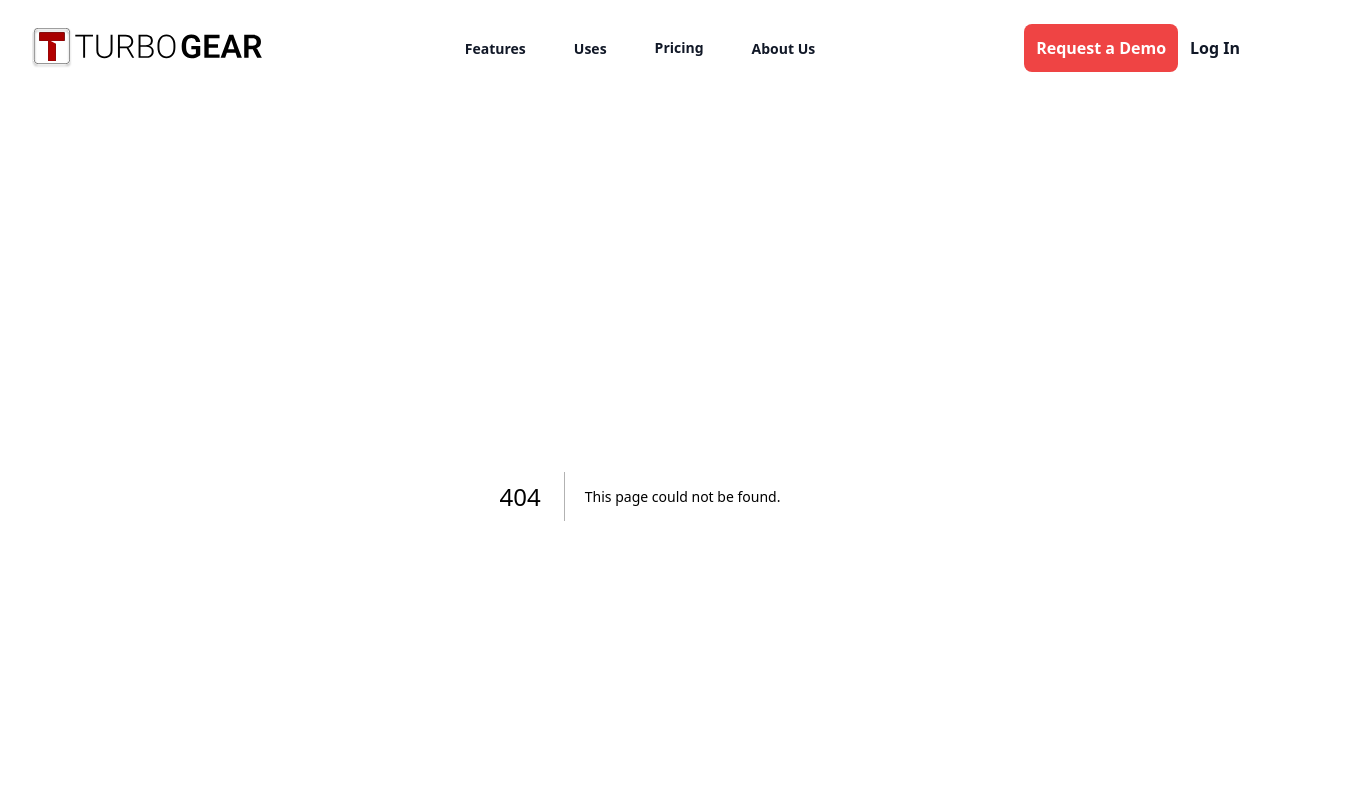
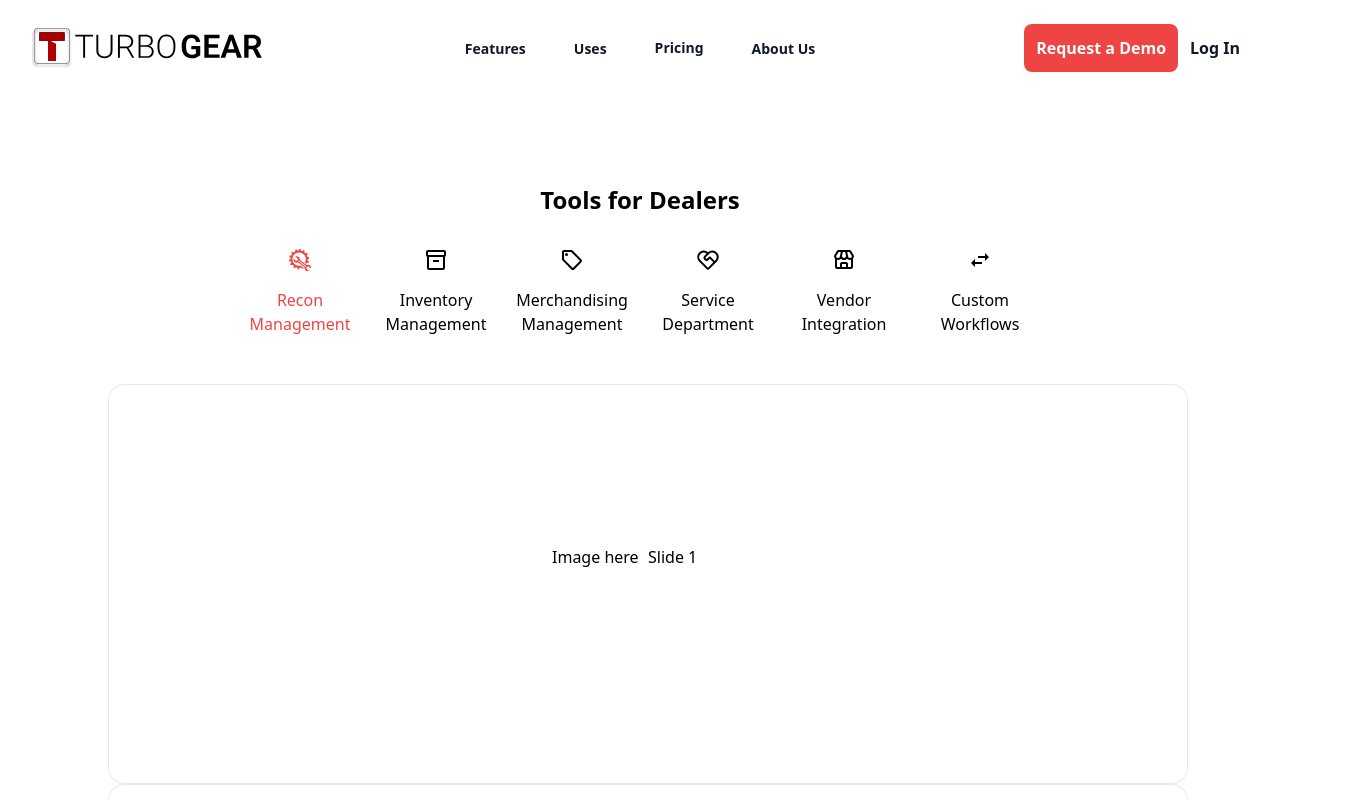
Before and after one commit to torchcommercialmedia/marketingsite, a Next.js app in the folder client/: page /service-toolkit in a window 1280 px wide. Before the commit this address had no page. Shown: the top 800 px of the page, 1372 px wide, since content can reach past the window. Built offline with nearby package versions, Linux system fonts and the light colour scheme.

Commit message:
added react hook form and fix navigation

```diff
--- a/client/app/(index)/page.tsx
+++ b/client/app/(index)/page.tsx
@@ -10,6 +10,7 @@ import ServiceCompany from "@/components/MainPage/ServiceCompany";
 import Tools from "@/components/MainPage/Tools";
 import ToolsForDealers from "@/components/MainPage/ToolsForDealers";
 import { fetchDataFromApi } from "@/utils/fetch/fetchIndex";
+import ContactUs from "@/components/MainPage/ContactUs";
 
 export default async function Home() {
   const hero = await fetchDataFromApi("/main-pages?populate[hero][populate]=*");
@@ -28,6 +29,7 @@ export default async function Home() {
       <BuiltWithAi />
       <Integration />
       <Testimonials />
+      <ContactUs />
       <Footer />
     </main>
   );
--- /dev/null
+++ b/client/app/service-toolkit/page.tsx
@@ -0,0 +1,14 @@
+import ServiceToolkit from "@/components/ServiceToolkit/ServiceToolkit";
+import React, { useState } from "react";
+
+type Props = {};
+
+const page = (props: Props) => {
+  return (
+    <div className="flex w-full flex-col">
+      <ServiceToolkit />
+    </div>
+  );
+};
+
+export default page;
--- /dev/null
+++ b/client/components/MainPage/ContactUs.tsx
@@ -0,0 +1,83 @@
+import React from "react";
+import { useForm, SubmitHandler } from "react-hook-form";
+import { AiOutlinePhone } from "react-icons/ai";
+import { MdEmail } from "react-icons/md";
+import { FaLocationArrow } from "react-icons/fa";
+
+type Props = {};
+
+type Inputs = {
+  name: string;
+  email: string;
+  subject: string;
+  message: string;
+};
+
+const ContactUs = (props: Props) => {
+  const {
+    register,
+    handleSubmit,
+    watch,
+    formState: { errors },
+  } = useForm<Inputs>();
+  const onSubmit: SubmitHandler<Inputs> = (formData) => {
+    window.location.href = `mailto:devjrl.programmer@gmail?subject=${formData.subject}&body=Hi, my name is ${formData.name}, ${formData.message} (${formData.email})`;
+  };
+  return (
+    <section className="isolate bg-white px-6 py-24 sm:py-32 lg:px-8">
+      {/* <h3 className="absolute top-24 uppercase tracking-[20px] text-gray-500 text-2xl">
+        Request a Demo
+      </h3> */}
+
+      <div className="flex flex-col w-screen p-4 md:space-y-10">
+        <h4 className="text-lg md:text-2xl font-semibold text-center flex flex-row mx-auto">
+          <span className="underline decoration-red-500/50 ml-1">
+            Request a Demo.
+          </span>
+        </h4>
+        <form
+          onSubmit={handleSubmit(onSubmit)}
+          className="flex flex-col space-y-2 w-fit mx-auto"
+        >
+          <div className="md:space-x-2 md:flex w-full">
+            <input
+              required
+              {...register("name")}
+              placeholder="Name"
+              className="contactInput w-full mb-2 md:mb-0"
+              type="text"
+            />
+            <input
+              required
+              {...register("email")}
+              placeholder="Email"
+              className="contactInput w-full"
+              type="email"
+            />
+          </div>
+          <input
+            required
+            {...register("subject")}
+            placeholder="Subject"
+            className="contactInput"
+            type="text"
+          />
+          <textarea
+            required
+            {...register("message")}
+            placeholder="Message"
+            className="contactInput"
+          />
+          <button
+            className="bg-[#F7AB0A] py-2 rounded-md text-black font-bold text-lg"
+            type="submit"
+          >
+            Submit
+          </button>
+        </form>
+      </div>
+    </section>
+  );
+};
+
+export default ContactUs;
--- a/client/components/MainPage/ServiceCompany.tsx
+++ b/client/components/MainPage/ServiceCompany.tsx
@@ -100,7 +100,7 @@ const ServiceCompany = (props: Props) => {
       <div className="flex justify-center w-full flex-col">
         <div className="p-10"></div>
         <h2 className="font-semibold mx-auto text-2xl text-center">
-          Tools for All Auto Professionals
+          Tools for Service Companies & Dealer Service Departments
         </h2>
         <div className="p-2"></div>
         <div className="flex justify-center space-x-2">
--- a/client/components/MainPage/Testimonials.tsx
+++ b/client/components/MainPage/Testimonials.tsx
@@ -73,7 +73,7 @@ const Testimonials = (props: Props) => {
       aria-label="What our customers are saying"
       className="bg-slate-50 py-20 sm:py-32"
     >
-      <div className="w-full max-w-7xl min-h-screen mx-auto p-4">
+      <div className="w-full max-w-7xl mx-auto p-4">
         <div className="mx-auto max-w-2xl md:text-center">
           <h2 className="font-display text-3xl tracking-tight text-slate-900 sm:text-4xl">
             What our customers are saying
--- /dev/null
+++ b/client/components/ServiceToolkit/ServiceToolkit.tsx
@@ -0,0 +1,152 @@
+"use client";
+import React, { useMemo, useRef, useState } from "react";
+import { IconType } from "react-icons";
+import { BiStore } from "react-icons/bi";
+import { GiAutoRepair } from "react-icons/gi";
+import {
+  MdOutlineInventory2,
+  MdOutlineSell,
+  MdOutlineSwapHoriz,
+} from "react-icons/md";
+import { RiServiceLine } from "react-icons/ri";
+import { Pagination } from "swiper";
+
+import { Swiper, SwiperClass, SwiperSlide } from "swiper/react";
+
+type Props = {};
+
+interface ToolsForProfessional {
+  icon: IconType;
+  size: number;
+  text: string;
+}
+
+const ServiceToolkit = (props: Props) => {
+  const ProductArray: ToolsForProfessional[] = useMemo(
+    () => [
+      { icon: GiAutoRepair, size: 24, text: "Recon Management" },
+      { icon: MdOutlineInventory2, size: 24, text: "Inventory Management" },
+      { icon: MdOutlineSell, size: 24, text: "Merchandising Management" },
+      { icon: RiServiceLine, size: 24, text: "Service Department" },
+      { icon: BiStore, size: 24, text: "Vendor Integration" },
+      { icon: MdOutlineSwapHoriz, size: 24, text: "Custom Workflows" },
+    ],
+    []
+  );
+
+  const [selectedTool, setSelectedTool] = useState<string>(
+    ProductArray[0]?.text || ""
+  );
+  const swiperRefTool = useRef<SwiperClass | undefined>();
+  const swiperRefToolGate = useRef<SwiperClass | undefined>();
+
+  const AddedDivArray = (array: ToolsForProfessional[]) => {
+    const rows = [];
+    for (let i = 0; i < array.length; i++) {
+      const div = array[i];
+      rows.push(
+        <div
+          className="flex"
+          key={i}
+          onClick={() => handleToolSelect(div.text)}
+        >
+          <div className="lg:flex hidden hover:scale-105 w-[120px] items-center justify-center p-4 flex-col hover:cursor-pointer rounded-2xl">
+            <div className="flex">
+              <div.icon
+                size={div.size}
+                className={selectedTool === div.text ? "text-red-500" : ""}
+              />
+            </div>
+            <div className="p-2"></div>
+            <p
+              className={`h-12 flex items-start text-center ${
+                selectedTool === div.text ? "text-red-500" : ""
+              }`}
+            >
+              {div.text}
+            </p>
+          </div>
+        </div>
+      );
+    }
+    return rows;
+  };
+
+  const handleToolSelect = (toolText: string) => {
+    setSelectedTool(toolText);
+    const toolIndex = ProductArray.findIndex((tool) => tool.text === toolText);
+    console.log(toolIndex);
+    if (swiperRefTool.current) {
+      swiperRefTool.current.slideTo(toolIndex);
+    }
+  };
+
+  return (
+    <section className="relative isolate w-full max-w-7xl mx-auto p-2 h-screen">
+      <div className="flex justify-center w-full flex-col">
+        <div className="p-10"></div>
+        <h2 className="font-semibold mx-auto text-2xl text-center">
+          Tools for Dealers
+        </h2>
+        <div className="p-2"></div>
+        <div className="flex justify-center space-x-4">
+          {AddedDivArray(ProductArray)}
+        </div>
+      </div>
+      <div className="lg:p-4"></div>
+      <div className="h-auto w-full hidden lg:block">
+        <Swiper
+          spaceBetween={50}
+          slidesOffsetAfter={100}
+          slidesOffsetBefore={100}
+          width={1080}
+          slidesPerView={1}
+          onSlideChange={(swiper) => {
+            const toolText = ProductArray[swiper.activeIndex].text;
+            setSelectedTool(toolText);
+          }}
+          onSwiper={(swiper) => {
+            swiperRefTool.current = swiper;
+          }}
+        >
+          {ProductArray.map((tool, index) => (
+            <SwiperSlide key={index}>
+              <div className="flex border justify-center w-full rounded-2xl h-[400px]">
+                <p className="mt-40 w-24">Image here</p>
+                <p className="mt-40 w-24">Slide {index + 1}</p>
+              </div>
+            </SwiperSlide>
+          ))}
+        </Swiper>
+      </div>
+      <div className="h-auto w-full block lg:hidden p-4">
+        <Swiper
+          spaceBetween={20}
+          centeredSlides={true}
+          watchOverflow
+          slidesPerView={1}
+          onSlideChange={(swiper) => {
+            const toolText = ProductArray[swiper.activeIndex].text;
+            setSelectedTool(toolText);
+          }}
+          onSwiper={(swiper) => {
+            swiperRefToolGate.current = swiper;
+          }}
+          modules={[Pagination]}
+          pagination={{ clickable: true }}
+        >
+          {ProductArray.map((tool, index) => (
+            <SwiperSlide key={index}>
+              <div className="flex border flex-shrink justify-center rounded-2xl h-[400px]">
+                <p className="mt-40 w-24">Image Here</p>
+                <p className="mt-40 w-24">Content Here, Slide: {index + 1}</p>
+              </div>
+            </SwiperSlide>
+          ))}
+        </Swiper>
+      </div>
+    </section>
+  );
+};
+
+export default ServiceToolkit;
--- /dev/null
+++ b/package.json
@@ -0,0 +1,5 @@
+{
+	"dependencies": {
+		"react-hook-form": "^7.45.0"
+	}
+}
```
Also changed, not shown: 1 other file (tests, documents, lock files or other folders).
